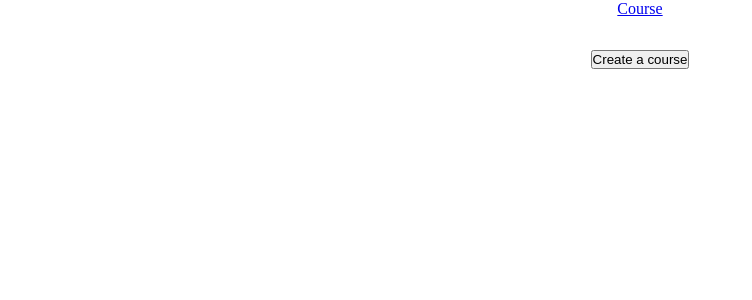
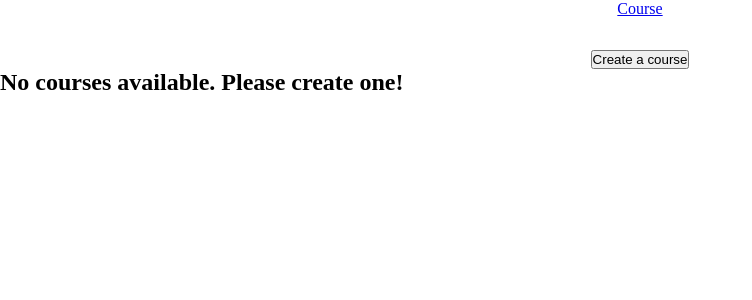
Before and after one commit to Cralcas/react-vocabulary-app, a React (Vite) app: page / in a window 1280 px wide. Shown: the top 300 px of the page, without its empty margins (0-752 px from the left). Built offline with nearby package versions, Linux system fonts and the light colour scheme.

Commit message:
Course card setup + ErrorMessage component

```diff
--- a/src/Router.tsx
+++ b/src/Router.tsx
@@ -2,6 +2,7 @@ import { createBrowserRouter } from "react-router-dom";
 import { Layout } from "./pages/Layout";
 import { Home } from "./pages/Home";
 import { CreateCourse } from "./pages/CreateCourse";
+import { NotFound } from "./pages/NotFound";
 
 export const router = createBrowserRouter([
   {
@@ -17,5 +18,6 @@ export const router = createBrowserRouter([
         element: <CreateCourse />,
       },
     ],
+    errorElement: <NotFound />,
   },
 ]);
--- /dev/null
+++ b/src/components/Card.tsx
@@ -0,0 +1,15 @@
+import { Course } from "../models/Course";
+
+interface ICardProps {
+  course: Course;
+}
+
+export const Card = ({ course }: ICardProps) => {
+  return (
+    <>
+      <div>
+        <h3>{course.language}</h3>
+      </div>
+    </>
+  );
+};
--- /dev/null
+++ b/src/components/ErrorMessage.tsx
@@ -0,0 +1,11 @@
+interface ErrorMessageProps {
+  message: string;
+}
+
+export const ErrorMessage = ({ message }: ErrorMessageProps) => {
+  return (
+    <>
+      <h2>{message}</h2>
+    </>
+  );
+};
--- a/src/pages/Home.tsx
+++ b/src/pages/Home.tsx
@@ -1,7 +1,11 @@
 import { useNavigate } from "react-router-dom";
+import { useCourse } from "../hooks/useCourse";
+import { Card } from "../components/Card";
+import { ErrorMessage } from "../components/ErrorMessage";
 
 export const Home = () => {
   const navigate = useNavigate();
+  const { courses } = useCourse();
 
   const handleClick = () => {
     navigate("/create-course");
@@ -9,7 +13,17 @@ export const Home = () => {
 
   return (
     <>
-      <button onClick={handleClick}>Create a course</button>
+      <button onClick={handleClick} aria-label="Create a new course">
+        Create a course
+      </button>
+
+      <section>
+        {courses.length > 0 ? (
+          courses.map((course) => <Card course={course} key={course.id} />)
+        ) : (
+          <ErrorMessage message="No courses available. Please create one!" />
+        )}
+      </section>
     </>
   );
 };
--- /dev/null
+++ b/src/pages/NotFound.tsx
@@ -0,0 +1,3 @@
+export const NotFound = () => {
+  return <>Page not found</>;
+};
```
